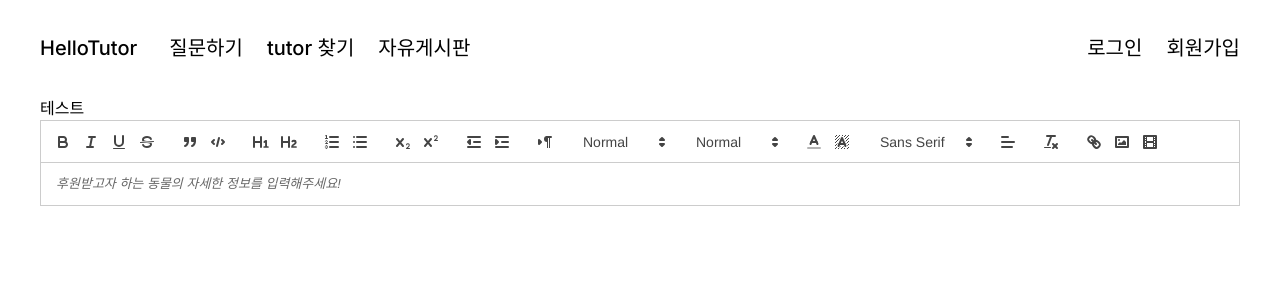
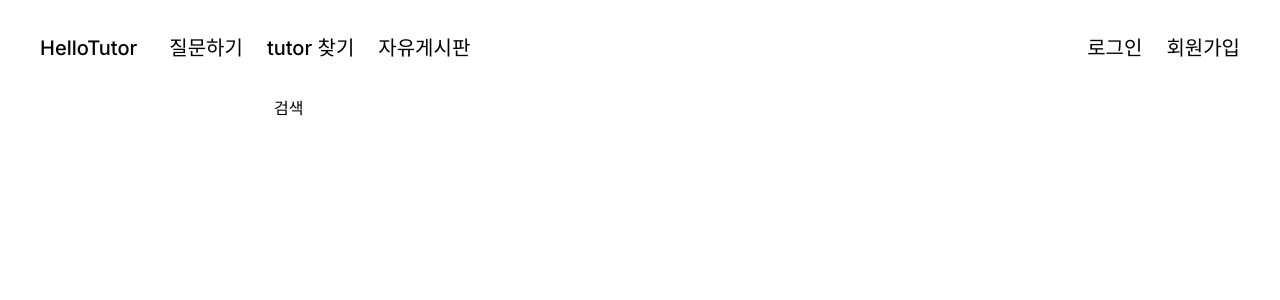
Before and after one commit to HelloTutor/HelloTutor-FE, a Next.js app: page /dashboard in a window 1280 px wide. Shown: the top 300 px of the page. Built offline with nearby package versions, Linux system fonts and the light colour scheme.

Commit message:
feat: SearchForm 컴포넌트 생성

```diff
--- a/src/app/dashboard/page.tsx
+++ b/src/app/dashboard/page.tsx
@@ -1,14 +1,9 @@
-'use client';
-
-import QuestionWriting from '@/components/QuestionWriting/QuestionWriting';
-import React, { useState } from 'react';
+import SearchForm from '@/components/SearchForm';
 
 export default function Dashboard() {
-  const [html, setHtml] = useState('');
-
   return (
     <div>
-      <QuestionWriting setHtml={setHtml} html={html} />
+      <SearchForm />
     </div>
   );
 }
--- /dev/null
+++ b/src/app/dashboard/write-content/page.tsx
@@ -0,0 +1,14 @@
+'use client';
+
+import QuestionWriting from '@/components/QuestionWriting';
+import { useState } from 'react';
+
+export default function WriteContent() {
+  const [html, setHtml] = useState('');
+
+  return (
+    <div>
+      <QuestionWriting setHtml={setHtml} html={html} />
+    </div>
+  );
+}
--- a/src/app/question/page.tsx
+++ b/src/app/question/page.tsx
@@ -1,12 +1,16 @@
-import SubjectSideBar from "@/components/SubjectSideBar";
+import SearchForm from '@/components/SearchForm';
+import SubjectSideBar from '@/components/SubjectSideBar';
 
 export default function Question() {
   return (
-    <div className="flex">
+    <div className='flex'>
       {/* left side bar */}
-      <SubjectSideBar title="질문하기" />
+      <SubjectSideBar title='질문하기' />
+
       {/* content right */}
-      <section></section>
+      <section className='flex flex-col ml-[69px] mt-20'>
+        <SearchForm />
+      </section>
     </div>
   );
 }
--- /dev/null
+++ b/src/app/question/write-content/page.tsx
@@ -0,0 +1,14 @@
+'use client';
+
+import QuestionWriting from '@/components/QuestionWriting';
+import { useState } from 'react';
+
+export default function WriteContent() {
+  const [html, setHtml] = useState('');
+
+  return (
+    <div>
+      <QuestionWriting setHtml={setHtml} html={html} />
+    </div>
+  );
+}
--- /dev/null
+++ b/src/components/SearchForm/index.tsx
@@ -0,0 +1,10 @@
+export default function SearchForm() {
+  return (
+    <form>
+      <input />
+      <button type='submit'>
+        <span>검색</span>
+      </button>
+    </form>
+  );
+}
```
Also changed, not shown: src/components/SubjectSideBar/index.tsx (+5 -5 lines), src/components/QuestionWriting/index.tsx (renamed from src/components/QuestionWriting/QuestionWriting.tsx).
